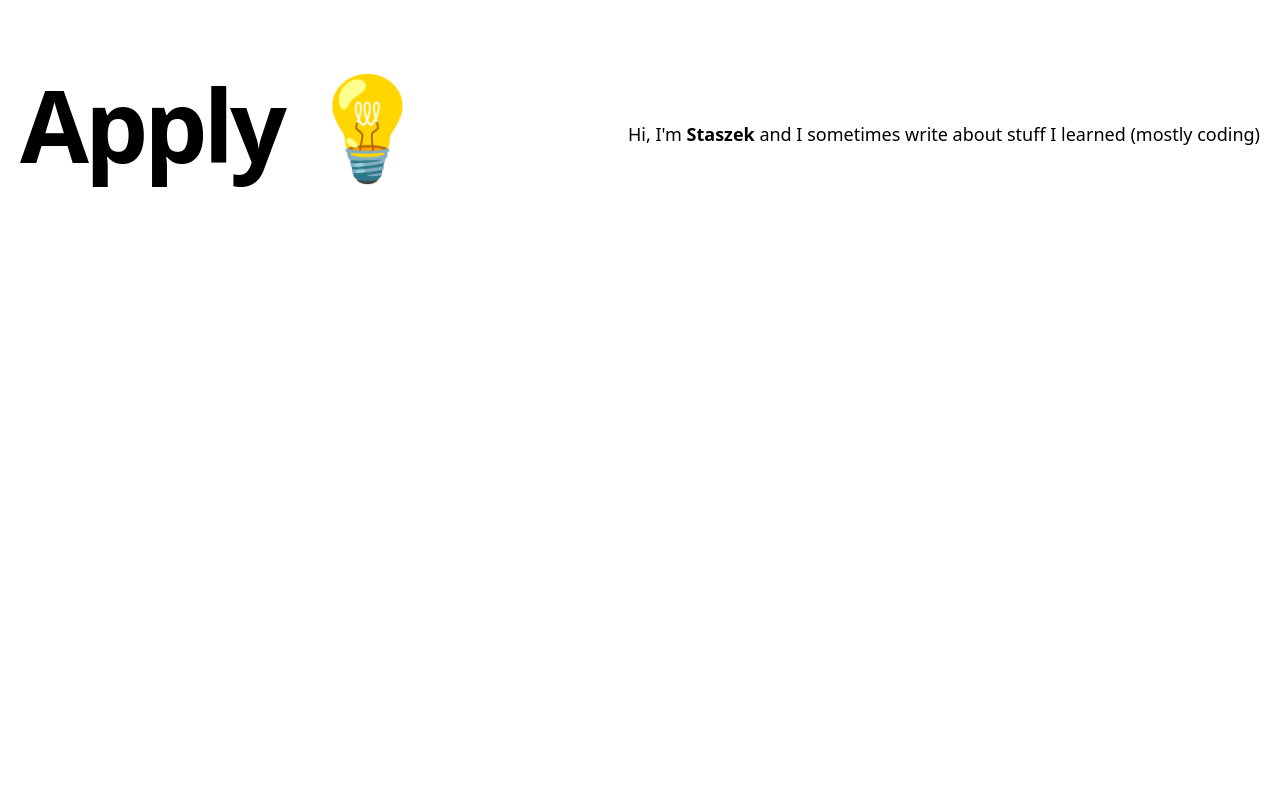
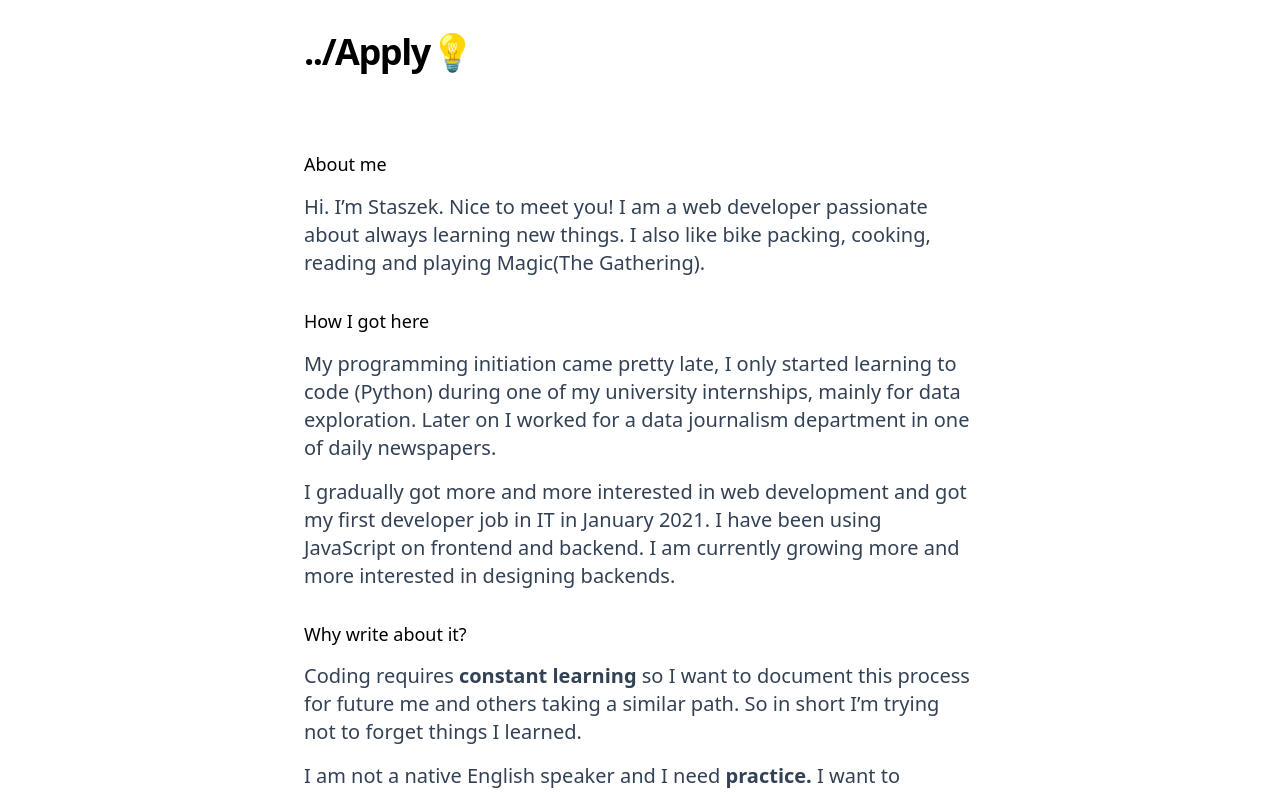
Before and after one commit to stasdudzik/strapi-blog-next, a Next.js app: page /about in a window 1280 px wide. Shown: the top 794 px of the page. Built offline with nearby package versions, Linux system fonts and the light colour scheme.

Commit message:
add about

```diff
--- a/components/intro.tsx
+++ b/components/intro.tsx
@@ -5,7 +5,7 @@ const Intro = () => {
         Apply 💡
       </h1>
       <h4 className="text-center md:text-left text-lg mt-5 md:pl-8">
-        Hi, I'm <b>Staszek</b> and I sometimes write about stuff I learned (mostly coding)
+        Hi, I'm <a href={'about'} className="font-medium  underline hover:no-underline"><b>Staszek</b></a> and I sometimes write about stuff I learned (mostly coding)
       </h4>
     </section>
   )
--- a/pages/about/index.tsx
+++ b/pages/about/index.tsx
@@ -1,5 +1,5 @@
 import Container from '../../components/container'
-import Intro from '../../components/intro'
+import Header from '../../components/header'
 import Layout from '../../components/layout'
 import Head from 'next/head'
 
@@ -8,10 +8,24 @@ export default function Index() {
     <>
       <Layout>
         <Head>
-          <title>{`About in construction`}</title>
+          <title>{`About staszek.xyz`}</title>
         </Head>
         <Container>
-          <Intro />
+          {<div className="max-w-2xl mx-auto mb-20">
+            <Header />
+            <h2 className="text-6xl text-lg leading-relaxed mt-8 mb-4 leading-snug">About me</h2>
+<p className="mt-4 text-xl text-slate-700 dark:text-slate-800">
+    Hi. I’m Staszek. Nice to meet you! I am a web developer passionate about always learning new things. I also like bike packing, cooking, reading and playing Magic(The Gathering).
+</p>
+<h2 className="text-6xl text-lg leading-relaxed mt-8 mb-4 leading-snug">How I got here</h2>
+<p className="mt-4 text-xl text-slate-700 dark:text-slate-800">My programming initiation came pretty late, I only started learning to code (Python) during one of my university internships, mainly for data exploration. Later on I worked for a data journalism department in one of daily newspapers.</p>
+<p className="mt-4 text-xl text-slate-700 dark:text-slate-800">I gradually got more and more interested in web development and got my first developer job in IT in January 2021. I have been using JavaScript on frontend and backend. I am currently growing more and more interested in designing backends.</p>
+<h2 className="text-6xl text-lg leading-relaxed text-2xl mt-8 mb-4 leading-snug">Why write about it?</h2>
+<p className="mt-4 text-xl text-slate-700 dark:text-slate-800">Coding requires <b>constant learning</b> so I want to document this process for future me and others taking a similar path. So in short I’m trying not to forget things I learned.</p>
+<p className="mt-4 text-xl text-slate-700 dark:text-slate-800">
+    I am not a native English speaker and I need <b>practice.</b> I want to improve both in thinking and writing in my second language. I realise how important it gets in often remote and international work environment to be able to <a className="font-medium text-blue-600 underline dark:text-blue-500 hover:no-underline" href="https://blog.pragmaticengineer.com/becoming-a-better-writer-in-tech/">communicate efficiently</a> in a written form.
+</p>
+          </div>}
         </Container>
       </Layout>
     </>
```
